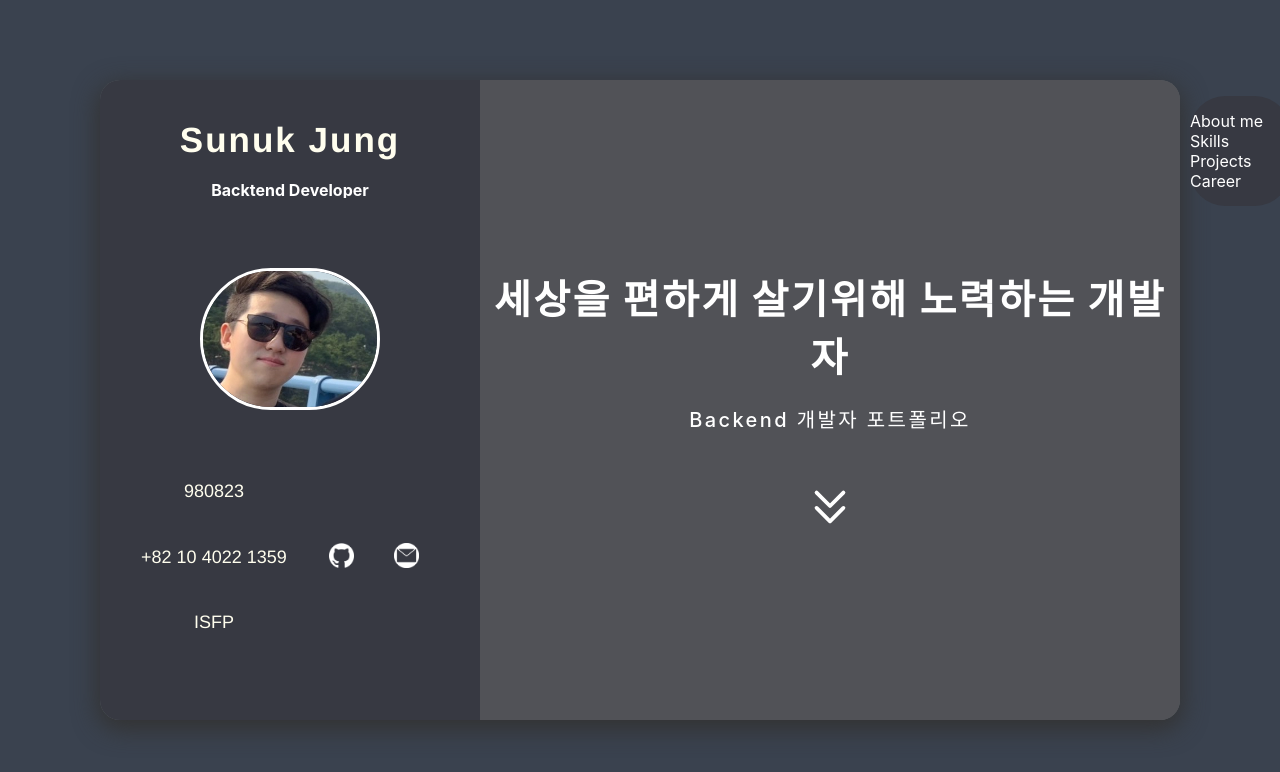
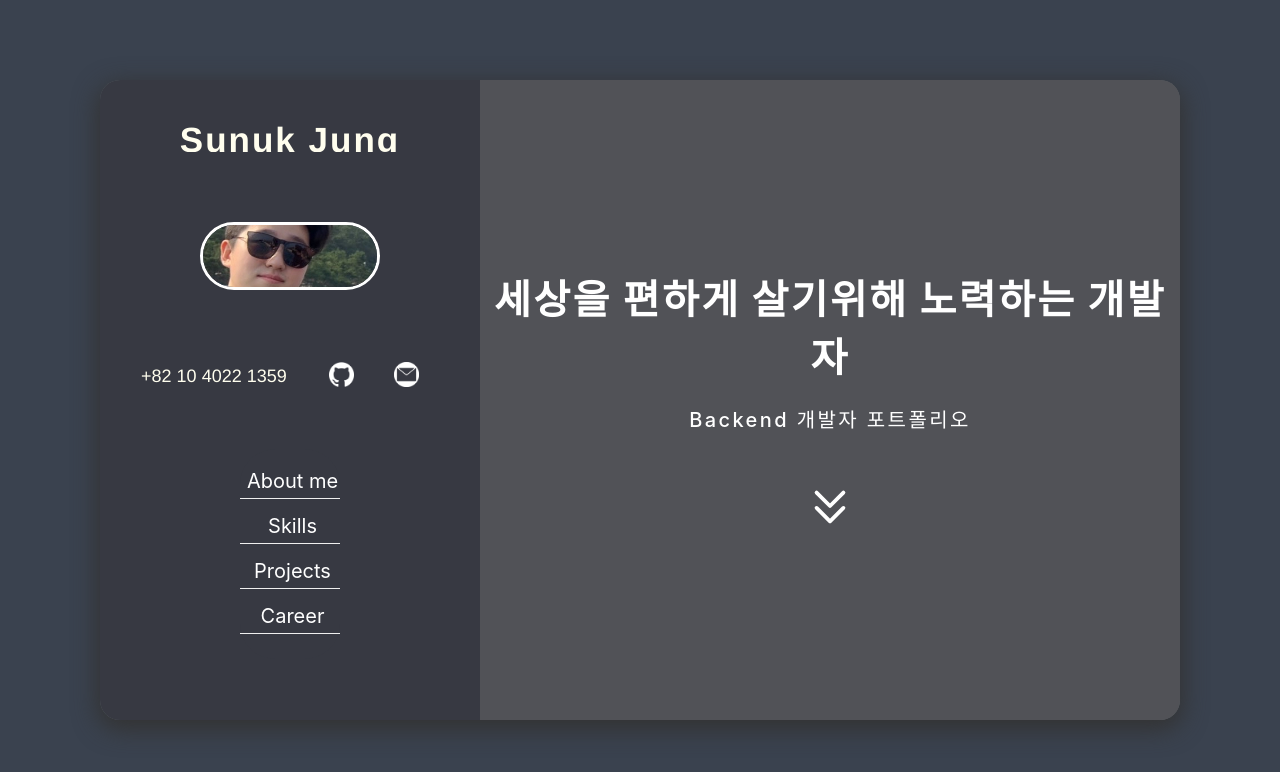
Before and after one commit to ProGameLife/PortFolio, a React (Create React App) app: page / in a window 1280 px wide. Shown: the top 772 px of the page. Built offline with nearby package versions, Linux system fonts and the light colour scheme; a web font is replaced by a local one.

Commit message:
nav update end

```diff
--- a/src/App.css
+++ b/src/App.css
@@ -2,6 +2,7 @@
   box-sizing: border-box;
   scrollbar-width: thin;
   -ms-overflow-style: none;
+  scroll-behavior: smooth;
 }
 
  ::-webkit-scrollbar {
@@ -48,6 +49,7 @@ div, span, h1, h2, b, p{
   text-align: center;
   padding: 30px 30px 45px;
   overflow: auto;
+  align-items: center;
   background-color: #373942;
 }
 
@@ -241,6 +243,13 @@ div, span, h1, h2, b, p{
   text-decoration: none;
 }
 
+.main-menu > li {
+  padding: 5px 0px 5px 5px;
+  margin-bottom: 10px;
+  border-bottom: 1px solid #efefef;
+  font-size: 20px;
+}
+
 .value-area > p > ul {
   padding-left: 18px;
   margin: 0px;
@@ -289,6 +298,7 @@ div, span, h1, h2, b, p{
 .project-text-area {
   word-wrap: break-all;
   width: 400px;
+  margin: 10px;
 }
 
 .project-text-box {
@@ -383,10 +393,12 @@ div, span, h1, h2, b, p{
 }
 
 .main-menu {
-  position: absolute;
+  display: flex;
+  flex-direction: column;
   padding: 15px 0;
   width: 100px;
-  right: -10px;
+  text-align: center;
+  top: 10%;
   border-radius: 35px;
   background-color: #373942;
   list-style: none;
--- a/src/App.js
+++ b/src/App.js
@@ -66,14 +66,14 @@ function App() {
               </a>
             </div>
           </div>
-        </header>
-        <div className='content-area'>
           <ul className='main-menu'>
             <li><a href='#aboutme'>About me</a></li>
             <li><a href='#skills'>Skills</a></li>
             <li><a href='#projects'>Projects</a></li>
             <li><a href='#career'>Career</a></li>
           </ul>
+        </header>
+        <div className='content-area'>
           <div id='aboutme' className='about-area'>
             <div className='main-title-area'>
               <p className='main-menu-title'>세상을 편하게 살기위해 노력하는 개발자</p>
@@ -142,7 +142,8 @@ function App() {
                 </div>
                 <ProjectTextArea
                   className='project-text-area'
-                  mt={[32, 32, 32, 0]}>
+                  mt={[32, 32, 32, 0]}
+                  mb={[10, 10, 10, 0]}>
                   <div className='project-text-box'>
                     <b>보고싶은 유튜브의 새 영상을 평소에 자주 사용하는 메신저인 Discord를 통해서
                     알림을 받을 수 있고 바로 영상재생이 가능하게 해주는 봇입니다.</b> 데이터베이스를
```
